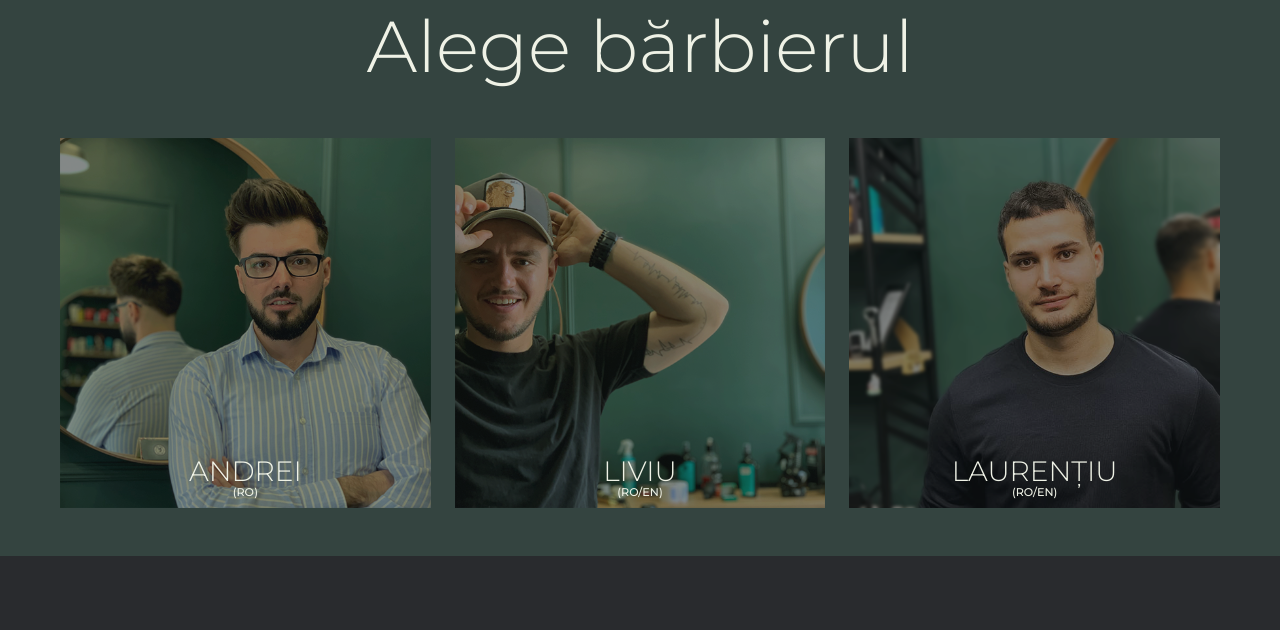
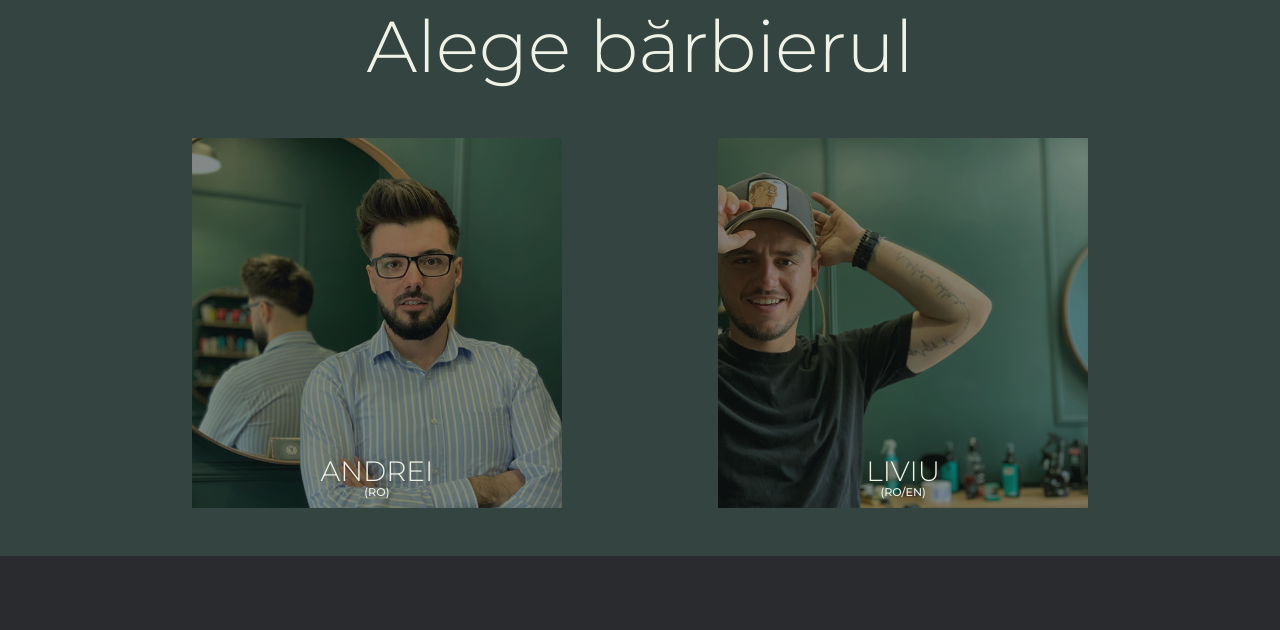
Before and after one commit to liviuagache/misterwolf.ro, a plain HTML site: page index.html in a window 1280 px wide. Shown: the part 1431-2061 px from the top of the page. Drawn offline with nearby package versions, Linux system fonts and the light colour scheme.

Commit message:
comment laurentiu

```diff
--- a/index.html
+++ b/index.html
@@ -168,14 +168,14 @@
                         <span class="position-absolute mb-2" id="language">(RO/EN)</span>
                     </a>
                 </div>
-                <div class="col-md-5 col-lg-4 zoom-container" id="booking-laurentiu">
+                <!-- <div class="col-md-5 col-lg-4 zoom-container" id="booking-laurentiu">
                     <a href="https://misterwolf.setmore.com/laurentiu-apostol" target="_blank"
                         class="d-flex align-items-end justify-content-center">
                         <img class="w-100 zoom-img" src="images/laurentiu.png" style="opacity: .8; -webkit-filter: brightness(0.6);" alt="LIVIU">
                         <span class="position-absolute mb-3">LAURENȚIU</span>
                         <span class="position-absolute mb-2" id="language">(RO/EN)</span>
                     </a>
-                </div>
+                </div> -->
             </div>
         </div>
     </section>
```
